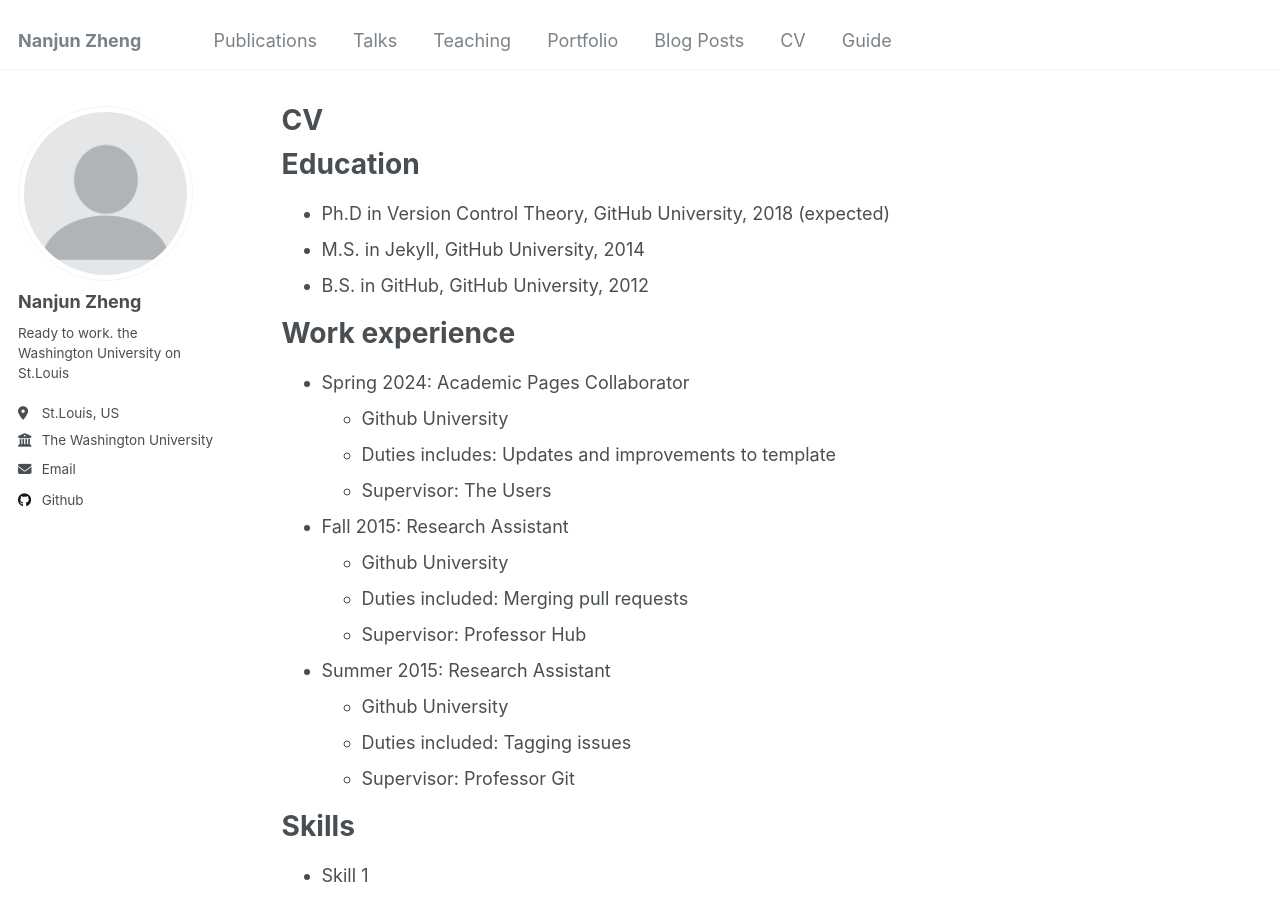
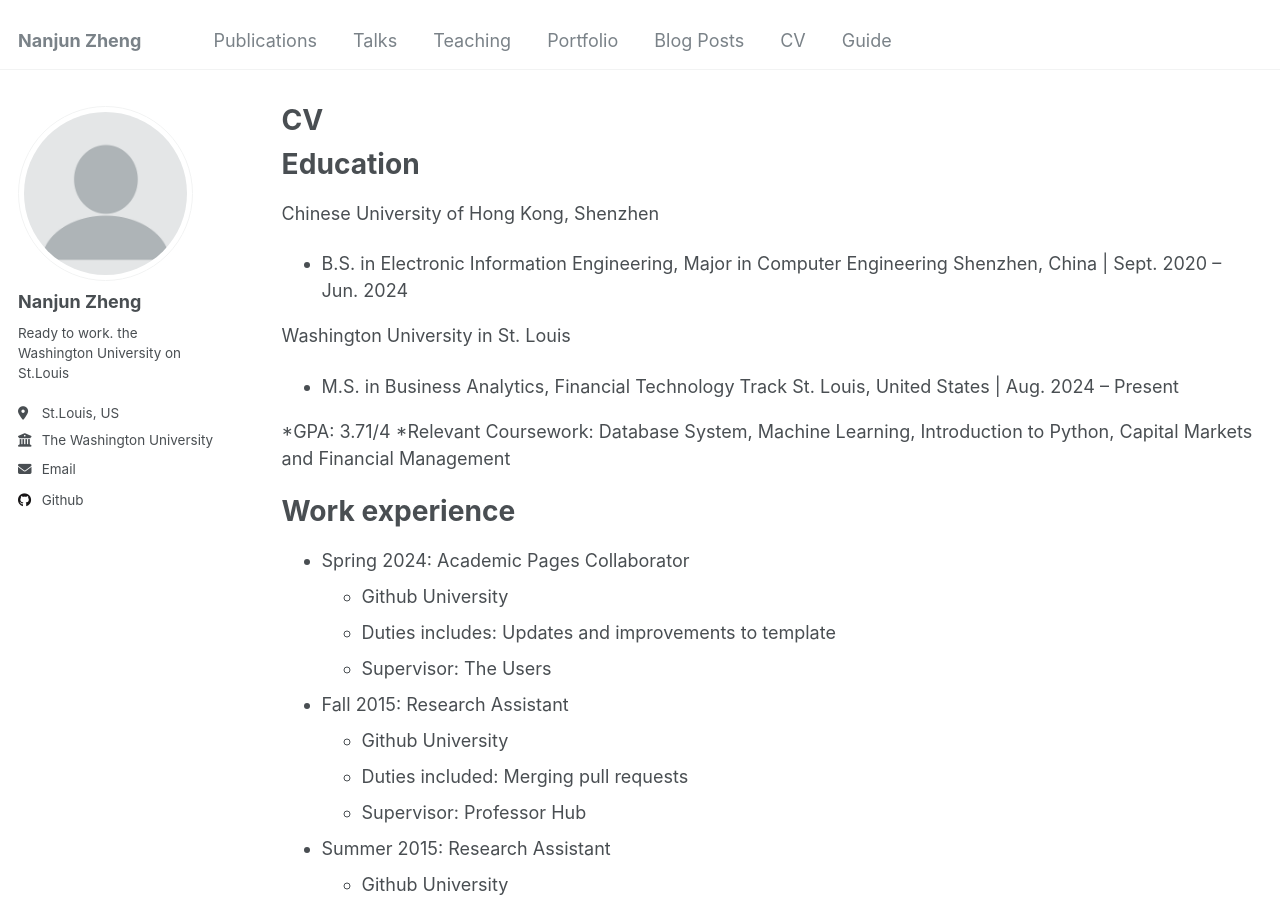
Before and after one commit to J4mes7mi/J4mes7mi.github.io, a Jekyll site: the page built from _pages/cv.md, in a window 1280 px wide and 900 px high. Built offline with Jekyll 4.4.1, drawn with Linux system fonts in a browser that asks for light colours.

Commit message:
Update cv.md

```diff
--- a/_pages/cv.md
+++ b/_pages/cv.md
@@ -11,9 +11,16 @@ redirect_from:
 
 Education
 ======
-* Ph.D in Version Control Theory, GitHub University, 2018 (expected)
-* M.S. in Jekyll, GitHub University, 2014
-* B.S. in GitHub, GitHub University, 2012
+Chinese University of Hong Kong, Shenzhen
+* B.S. in Electronic Information Engineering, Major in Computer Engineering
+Shenzhen, China | Sept. 2020 – Jun. 2024
+
+Washington University in St. Louis
+* M.S. in Business Analytics, Financial Technology Track
+St. Louis, United States | Aug. 2024 – Present
+
+*GPA: 3.71/4
+*Relevant Coursework: Database System, Machine Learning, Introduction to Python, Capital Markets and Financial Management
 
 Work experience
 ======
```
